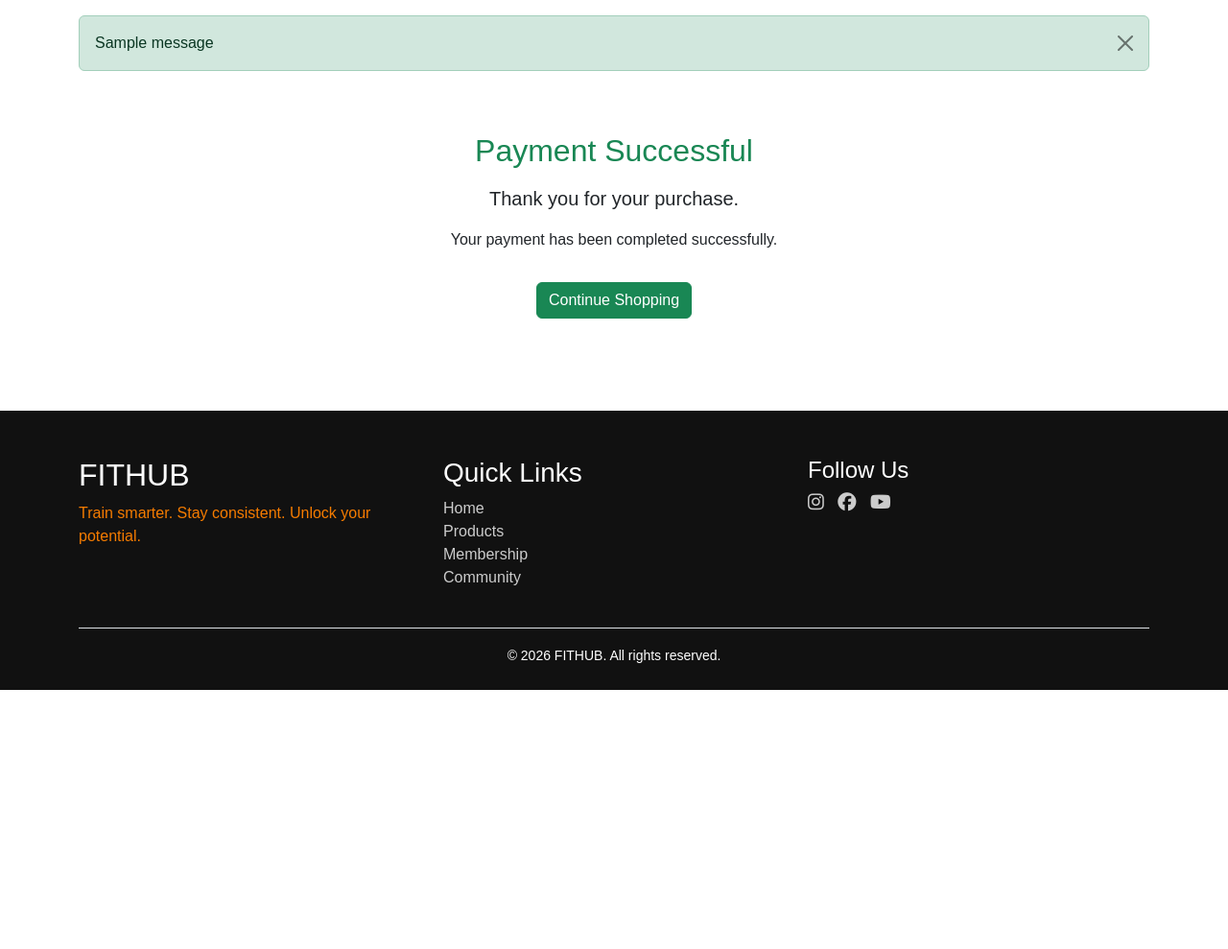
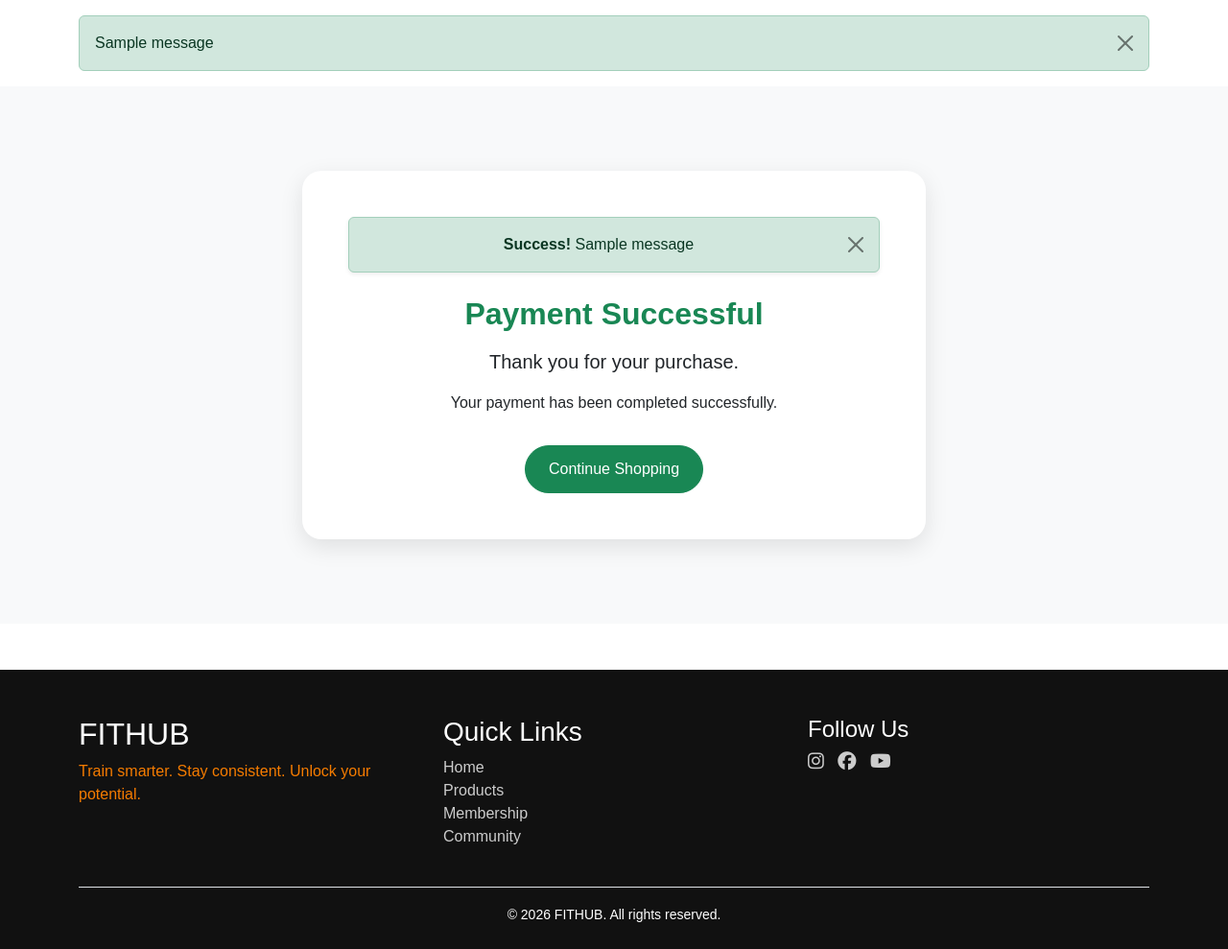
Before and after one commit to Tafari-K/fithub, a Django app: page /checkout/success/1/ in a window 1280 px wide. Shown: the part 56-1045 px from the top of the page at 96% size. Before the commit the page ends 775 px from the top, so only its background shows below. Run offline with Django 5.2, Linux system fonts and the light colour scheme; a user stored in the database is signed in; tables that the repository leaves empty hold one stand-in row (values such as "Sample post"); one stand-in notice (Sample message) is shown; some libraries are stand-ins or nearby versions.

Commit message:
Add checkout success message styling

```diff
--- a/checkout/templates/checkout/checkout_success.html
+++ b/checkout/templates/checkout/checkout_success.html
@@ -1,12 +1,30 @@
 {% extends "base.html" %}
 
 {% block content %}
-<div class="container py-5 text-center">
-    <h2 class="text-success mb-3">Payment Successful </h2>
-    <p class="lead">Thank you for your purchase.</p>
-    <p>Your payment has been completed successfully.</p>
-    <a href="{% url 'product_list' %}" class="btn btn-success mt-3">
+<section class="checkout-success-section py-5">
+  <div class="container">
+    <div class="success-card mx-auto text-center p-4 p-md-5">
+
+      {% if messages %}
+        <div class="mb-4">
+          {% for message in messages %}
+            <div class="alert alert-success alert-dismissible fade show shadow-sm rounded" role="alert">
+              <strong>Success!</strong> {{ message }}
+              <button type="button" class="btn-close" data-bs-dismiss="alert" aria-label="Close"></button>
+            </div>
+          {% endfor %}
+        </div>
+      {% endif %}
+
+      <h2 class="mb-3">Payment Successful</h2>
+      <p class="lead">Thank you for your purchase.</p>
+      <p>Your payment has been completed successfully.</p>
+
+      <a href="{% url 'product_list' %}" class="btn btn-success mt-3">
         Continue Shopping
-    </a>
-</div>
+      </a>
+
+    </div>
+  </div>
+</section>
 {% endblock %}
--- a/community/forms.py
+++ b/community/forms.py
@@ -1,5 +1,6 @@
 from django import forms
 from .models import Post, Comment
+
 
 class PostForm(forms.ModelForm):
     class Meta:
--- a/fithub/settings.py
+++ b/fithub/settings.py
@@ -27,7 +27,7 @@ BASE_DIR = Path(__file__).resolve().parent.parent
 SECRET_KEY = os.environ.get('SECRET_KEY')
 
 # SECURITY WARNING: don't run with debug turned on in production!
-DEBUG = os.environ.get('DEBUG') == 'True'
+DEBUG = False
 
 ALLOWED_HOSTS = [
     '.herokuapp.com',
@@ -139,7 +139,7 @@ AUTHENTICATION_BACKENDS = [
 
 LOGIN_REDIRECT_URL = '/'
 LOGOUT_REDIRECT_URL = '/'
-ACCOUNT_EMAIL_VERIFICATION = 'none'
+ACCOUNT_EMAIL_VERIFICATION = 'mandatory'
 ACCOUNT_LOGIN_METHODS = {'email', 'username'}
 
 ACCOUNT_SIGNUP_FIELDS = [
@@ -148,6 +148,8 @@ ACCOUNT_SIGNUP_FIELDS = [
     'password1*',
     'password2*'
 ]
+
+EMAIL_BACKEND = "django.core.mail.backends.console.EmailBackend"
 
 # Internationalization
 # https://docs.djangoproject.com/en/6.0/topics/i18n/
--- a/manage.py
+++ b/manage.py
@@ -1,4 +1,3 @@
-#!/usr/bin/env python
 """Django's command-line utility for administrative tasks."""
 import os
 import sys
--- a/static/css/style.css
+++ b/static/css/style.css
@@ -1,15 +1,6 @@
-/* ========================================
-   GLOBAL STYLES
-======================================== */
-
 body {
     font-family: Arial, sans-serif;
 }
-
-
-/* ========================================
-   NAVBAR
-======================================== */
 
 .navbar {
     background-color: #111 !important;
@@ -29,11 +20,6 @@ body {
     color: #f57c00 !important;
 }
 
-
-/* ========================================
-   BUTTONS
-======================================== */
-
 .btn-orange {
     background-color: #f57c00;
     color: #111;
@@ -43,11 +29,6 @@ body {
 .btn-orange:hover {
     background-color: #e56f00;
 }
-
-
-/* ========================================
-   HERO SECTION
-======================================== */
 
 .hero-section {
     height: 90vh;
@@ -65,11 +46,6 @@ body {
 .hero-section p {
     color: #ffff;
 }
-
-
-/* ========================================
-   CARDS
-======================================== */
 
 .card {
     border: none;
@@ -94,11 +70,6 @@ body {
 .card-footer {
     background: transparent;
 }
-
-
-/* ========================================
-   FORMS
-======================================== */
 
 form p {
     margin-bottom: 1rem;
@@ -132,11 +103,6 @@ textarea {
     resize: none;
 }
 
-
-/* ========================================
-   FOOTER
-======================================== */
-
 footer {
     background-color: #111;
     color: #fff;
@@ -161,10 +127,6 @@ footer a:hover {
     font-weight: 500;
 }
 
-/* ========================================
-   UTILITY CLASSES
-======================================== */
-
 .bg-dark {
     background-color: #111 !important;
 }
@@ -176,3 +138,27 @@ footer a:hover {
 .text-warning {
     color: #f57c00 !important;
 }
+
+.checkout-success-section {
+  min-height: 70vh;
+  display: flex;
+  align-items: center;
+  background: #f8f9fa;
+}
+
+.success-card {
+  max-width: 650px;
+  background: #ffffff;
+  border-radius: 20px;
+  box-shadow: 0 8px 25px rgba(0, 0, 0, 0.1);
+}
+
+.success-card h2 {
+  color: #198754;
+  font-weight: 700;
+}
+
+.success-card .btn {
+  border-radius: 30px;
+  padding: 0.75rem 1.5rem;
+}
```
Also changed, not shown: checkout/views.py (+0 -9 lines).
